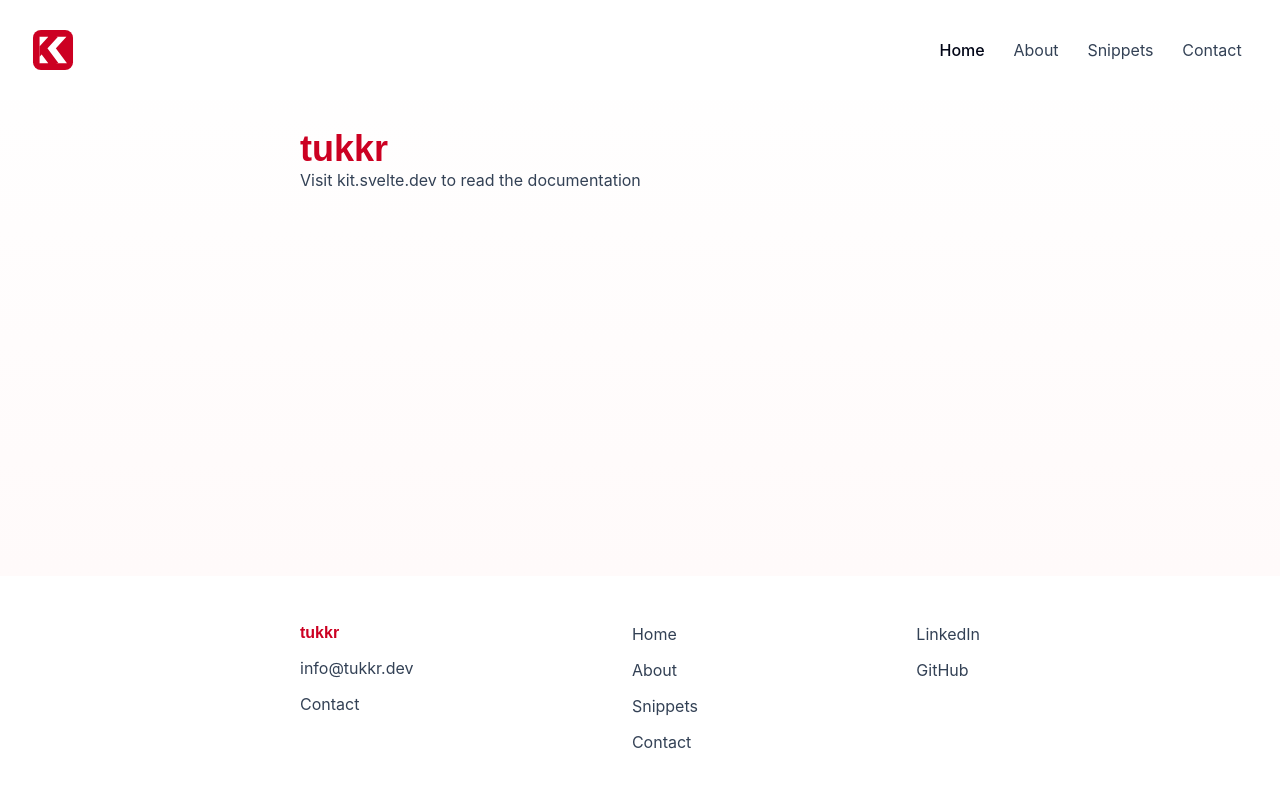
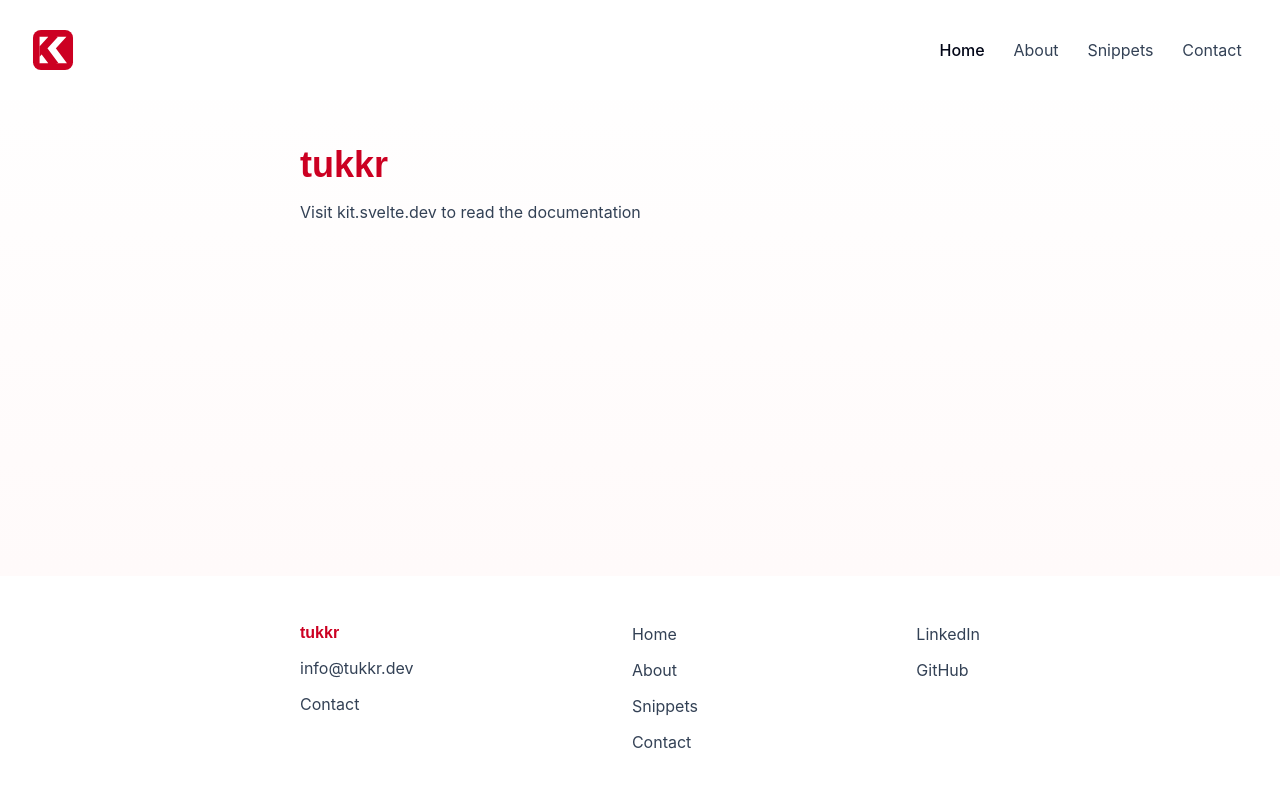
Before and after one commit to JeffreyTheTukkr/tukkr.dev, a SvelteKit app: page / in a window 1280 px wide. Shown: the top 786 px of the page. Built offline with nearby package versions, Linux system fonts and the light colour scheme.

Commit message:
add margin to headings

```diff
--- a/src/scss/global.scss
+++ b/src/scss/global.scss
@@ -31,6 +31,7 @@ h3,
 h4,
 h5,
 h6 {
+    margin: 1rem 0;
     font-family: $font-family-secondary;
     font-weight: $font-weight-secondary-bold;
     color: $color-brand-primary;
```
